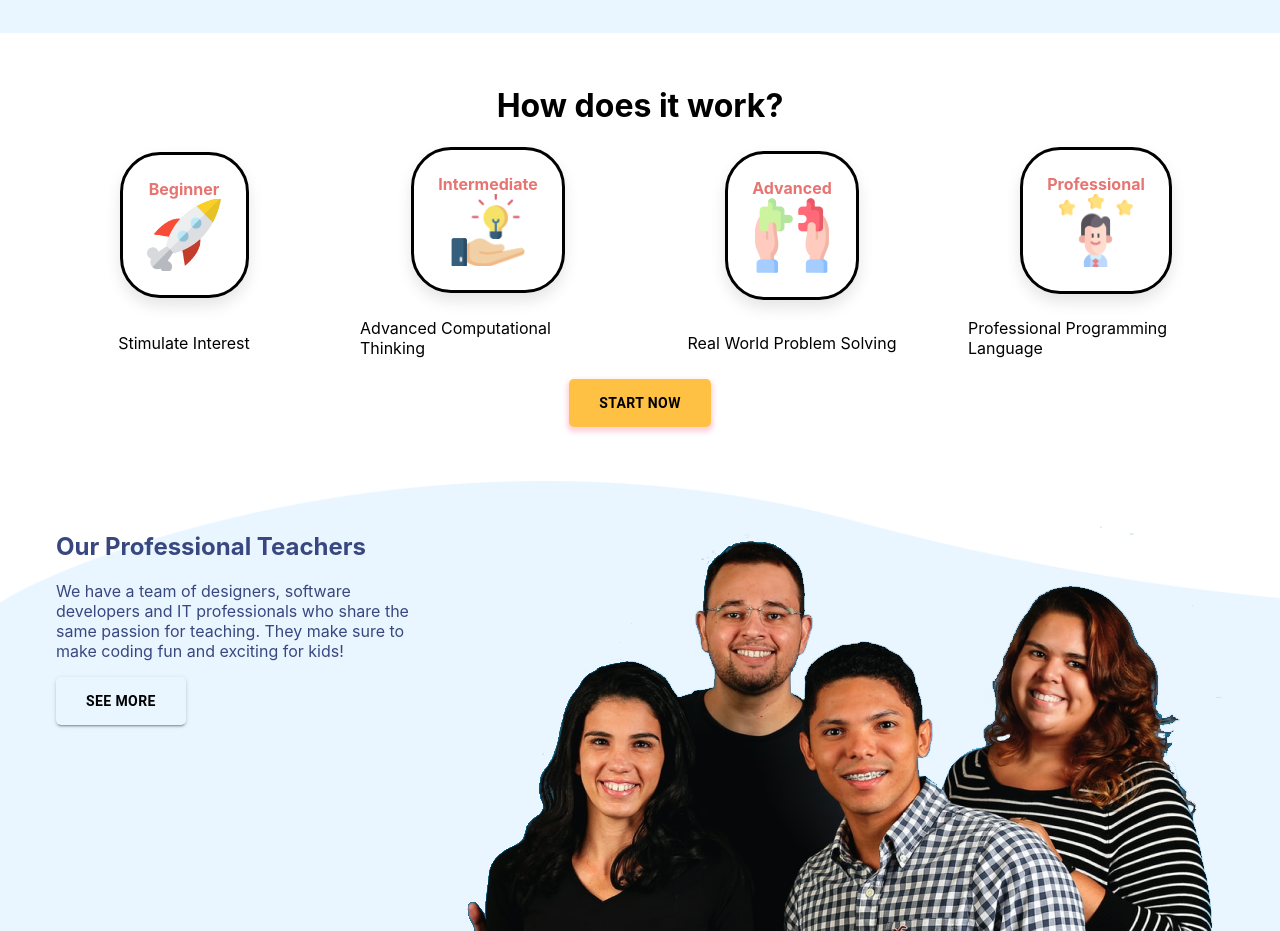
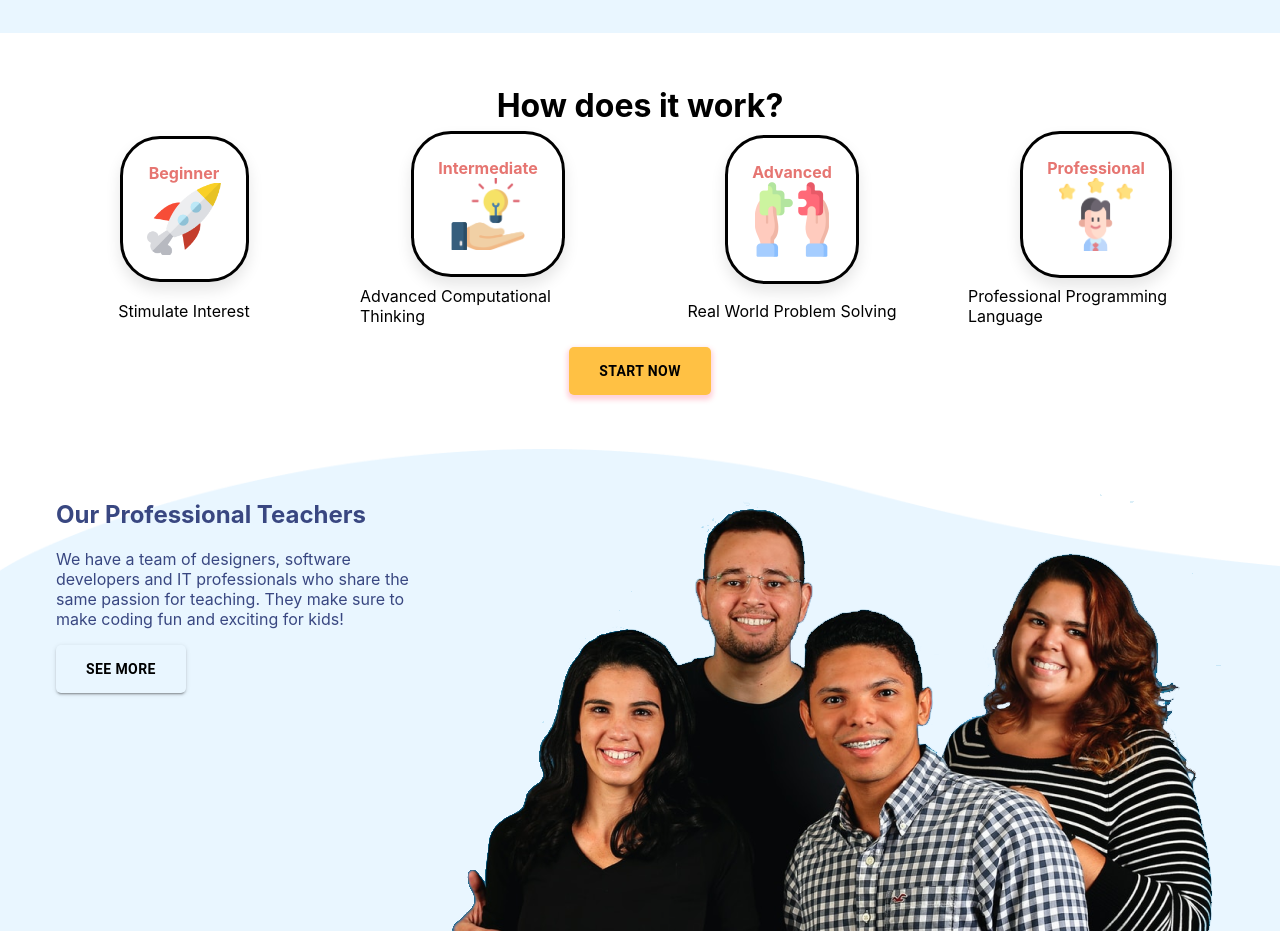
Before and after one commit to strigonone/levelupworksv2, a React (Create React App) app: page / in a window 1280 px wide. Shown: the part 1287-2218 px from the top of the page. Built offline with nearby package versions, Linux system fonts and the light colour scheme; a web font is replaced by a local one.

Commit message:
Minor style change

```diff
--- a/src/components/HomePageContent/HowDoesItWork/HowDoesItWork.js
+++ b/src/components/HomePageContent/HowDoesItWork/HowDoesItWork.js
@@ -25,7 +25,7 @@ const useStyles = makeStyles((theme) => ({
 	},
 	paper: {
 		padding: theme.spacing(3),
-		margin: theme.spacing(3),
+		margin: theme.spacing(1),
 		textAlign: "center",
 		// color: theme.palette.text.secondary,
 		boxShadow: "0px 8px 15px rgba(0, 0, 0, 0.1)",
```
